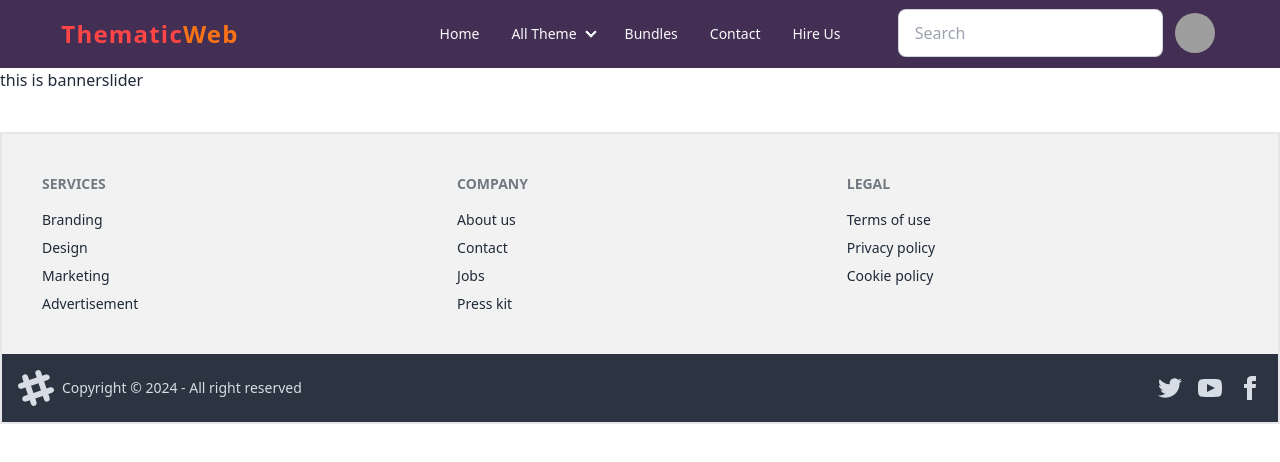
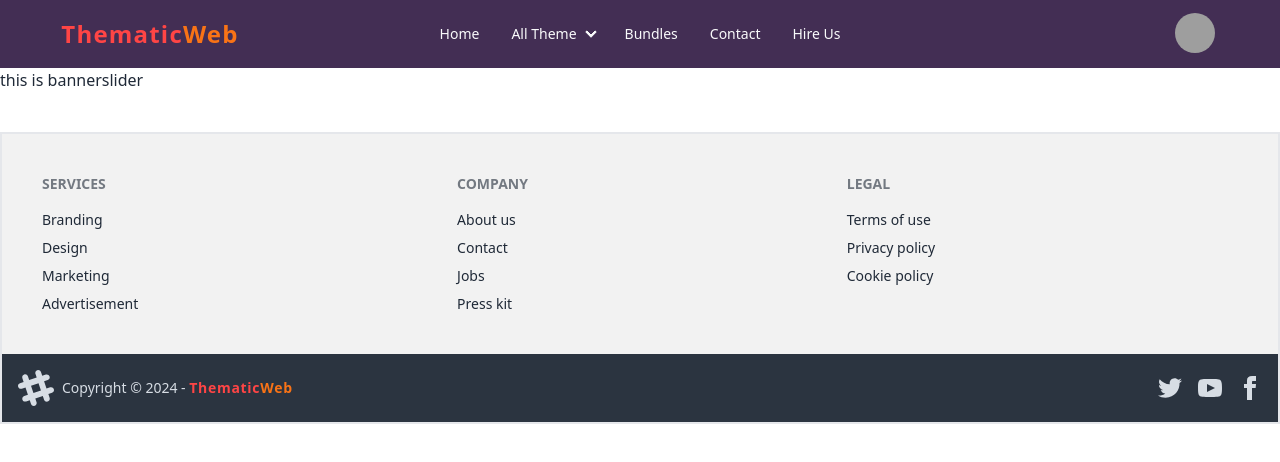
Before and after one commit to RaihanSoft/thematic-web, a React (Vite) app: page / in a window 1280 px wide. Shown: the top 462 px of the page. Built offline with nearby package versions, Linux system fonts and the light colour scheme; grey boxes are pictures that could not be loaded.

Commit message:
Search bar hidden in navbar

```diff
--- a/src/Components/Footer/Footer.jsx
+++ b/src/Components/Footer/Footer.jsx
@@ -36,7 +36,10 @@ const Footer = () => {
       <path
         d="M22.672 15.226l-2.432.811.841 2.515c.33 1.019-.209 2.127-1.23 2.456-1.15.325-2.148-.321-2.463-1.226l-.84-2.518-5.013 1.677.84 2.517c.391 1.203-.434 2.542-1.831 2.542-.88 0-1.601-.564-1.86-1.314l-.842-2.516-2.431.809c-1.135.328-2.145-.317-2.463-1.229-.329-1.018.211-2.127 1.231-2.456l2.432-.809-1.621-4.823-2.432.808c-1.355.384-2.558-.59-2.558-1.839 0-.817.509-1.582 1.327-1.846l2.433-.809-.842-2.515c-.33-1.02.211-2.129 1.232-2.458 1.02-.329 2.13.209 2.461 1.229l.842 2.515 5.011-1.677-.839-2.517c-.403-1.238.484-2.553 1.843-2.553.819 0 1.585.509 1.85 1.326l.841 2.517 2.431-.81c1.02-.33 2.131.211 2.461 1.229.332 1.018-.21 2.126-1.23 2.456l-2.433.809 1.622 4.823 2.433-.809c1.242-.401 2.557.484 2.557 1.838 0 .819-.51 1.583-1.328 1.847m-8.992-6.428l-5.01 1.675 1.619 4.828 5.011-1.674-1.62-4.829z"></path>
     </svg>
-    <p>Copyright © {new Date().getFullYear()} - All right reserved</p>
+    <p>Copyright © {new Date().getFullYear()} - <span className="gap-0 font-bold tracking-wider ">
+              <span className="text-[#FF4545]">Thematic</span>
+              <span className="text-orange-500">Web</span>
+            </span></p>
   </aside>
   <nav className="grid-flow-col gap-4 md:place-self-center md:justify-self-end">
     <a>
--- a/src/Components/Navbar/Navbar.jsx
+++ b/src/Components/Navbar/Navbar.jsx
@@ -73,7 +73,7 @@ const Navbar = () => {
         <div className="navbar-end text-black">
           {/* end */}
           <div className="flex gap-2">
-            <div className="form-control">
+            <div className="form-control  hidden">
               <input
                 type="text"
                 placeholder="Search"
```
